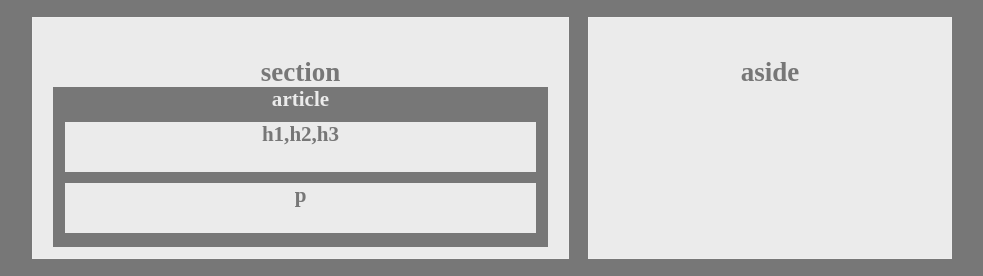
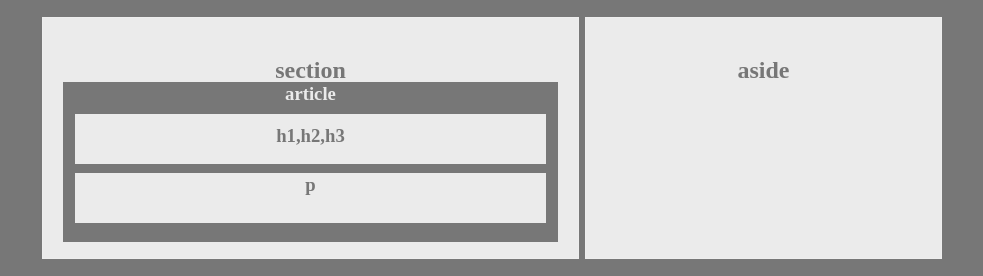
Before and after one commit to poncediazdeleon/denver, a plain HTML site: page index.html in a window 1280 px wide. Shown: the part 264-540 px from the top of the page, without its empty margins (148-1131 px from the left). Drawn offline with Linux system fonts and the light colour scheme.

Commit message:
the better

```diff
--- a/index.html
+++ b/index.html
@@ -19,7 +19,7 @@
 
         <section>
             <h1>section</h1>
-               <article>
+               <article class="">
                     <h1>article</h1>
                         <div class="within"><h1>h1,h2,h3</h1></div>
                         <div class="paragraph"><h1>p</h1></div>
--- a/style.css
+++ b/style.css
@@ -3,13 +3,12 @@
  **/
 
  * {
-    text-align: center;
-  }
+   }
 
   body {
     margin: 0 auto;
     width: 960px;
-    font-size: 18px;
+    /* font-size: 18px; */
     font: Arial;
     line-height: 24px;
     text-align: center;
@@ -76,7 +75,7 @@
   }
 
   .wrapper {
-    padding: 20px;
+    padding: 30px;
     margin: 0 auto;
     color: #ebebeb
   }
@@ -87,8 +86,13 @@
     flex-direction: row;
     margin-top: -10px ;
     height: 50px;
+    text-align: center;
     color: #777;
     background: #ebebeb;
+}
+.within h1 {
+   padding-top: 10px;
+
 }
   .paragraph {
     margin: 0 auto;
@@ -96,6 +100,7 @@
     flex-direction: row;
     margin-top: -10px ;
     height: 50px;
+    text-align: center;
     color: #777;
     background: #ebebeb;
     }
```
